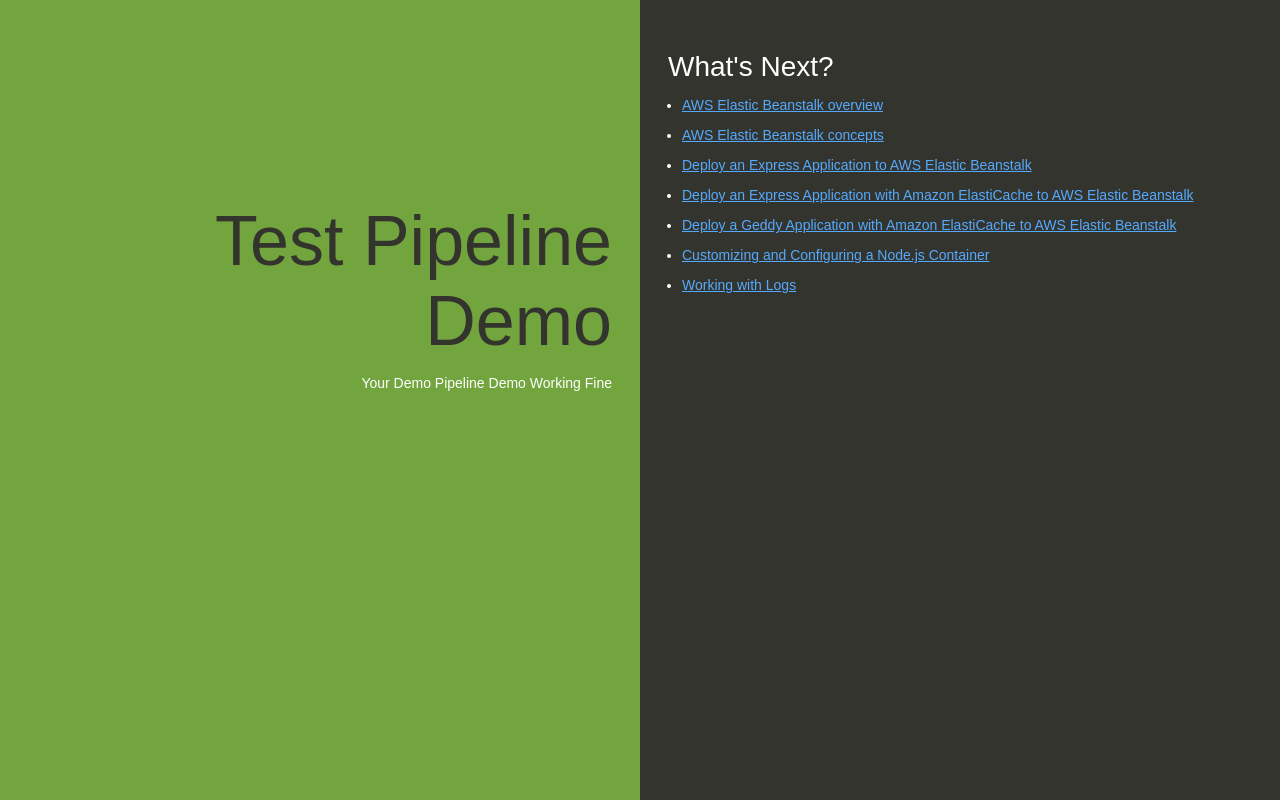
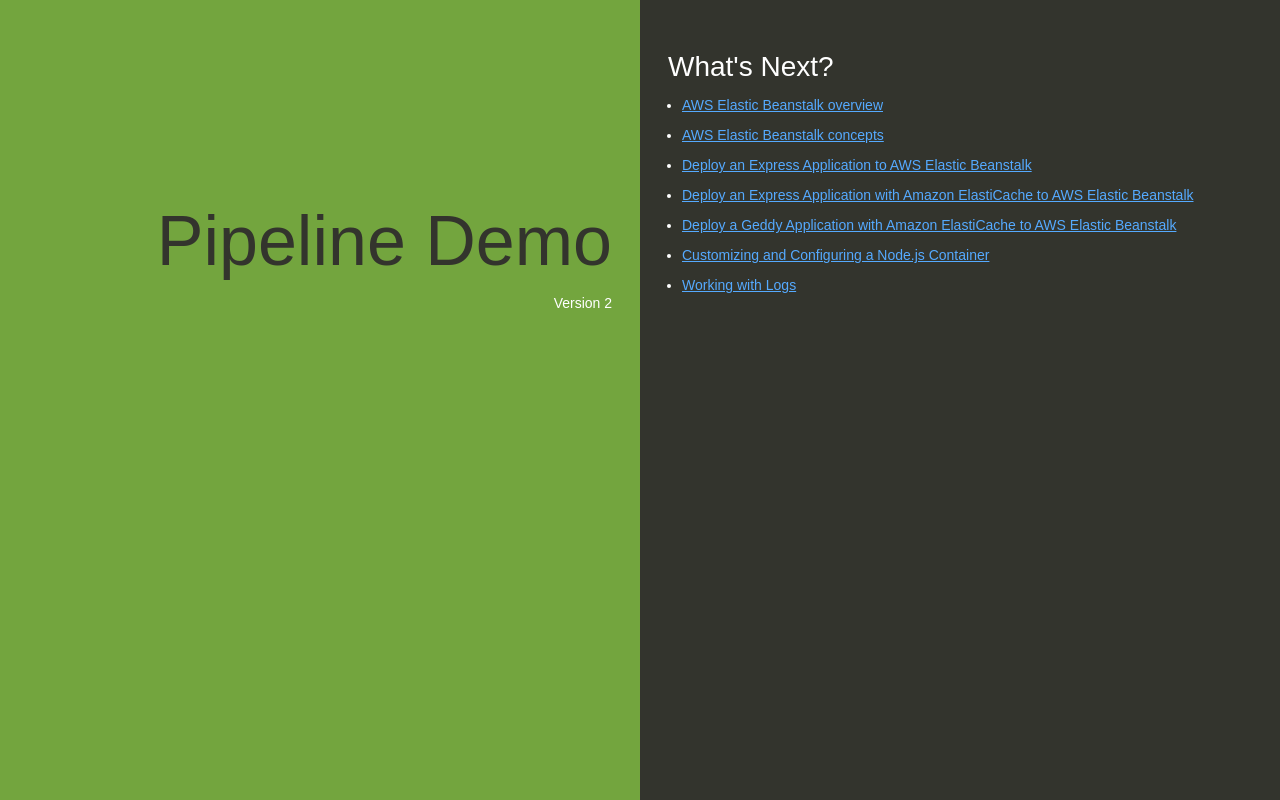
Before and after one commit to kateomkar/Demo-AWS, a website: page index.html in a window 1280 px wide. Drawn offline with Linux system fonts and the light colour scheme.

Commit message:
Update index.html

```diff
--- a/index.html
+++ b/index.html
@@ -74,8 +74,8 @@
   </head>
   <body>
     <div class="textColumn">
-      <h1>Test Pipeline Demo</h1>
-      <p>Your Demo Pipeline Demo Working Fine</p>
+      <h1>Pipeline Demo</h1>
+      <p>Version 2</p>
     </div>
     <div class="linksColumn">
       <h2>What's Next?</h2>
```
